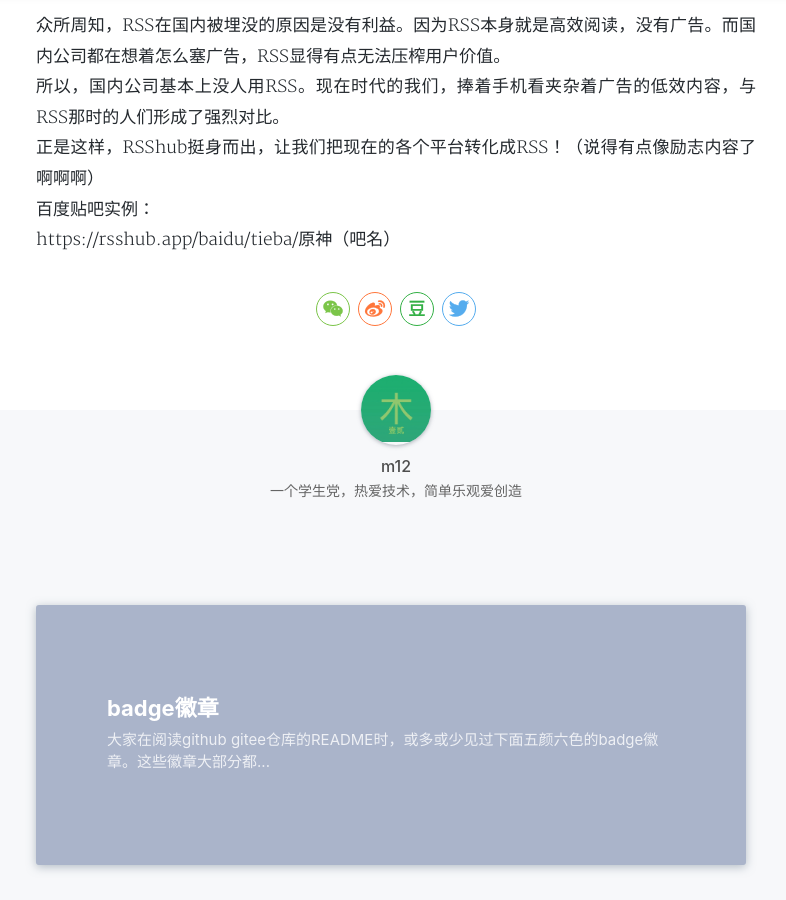
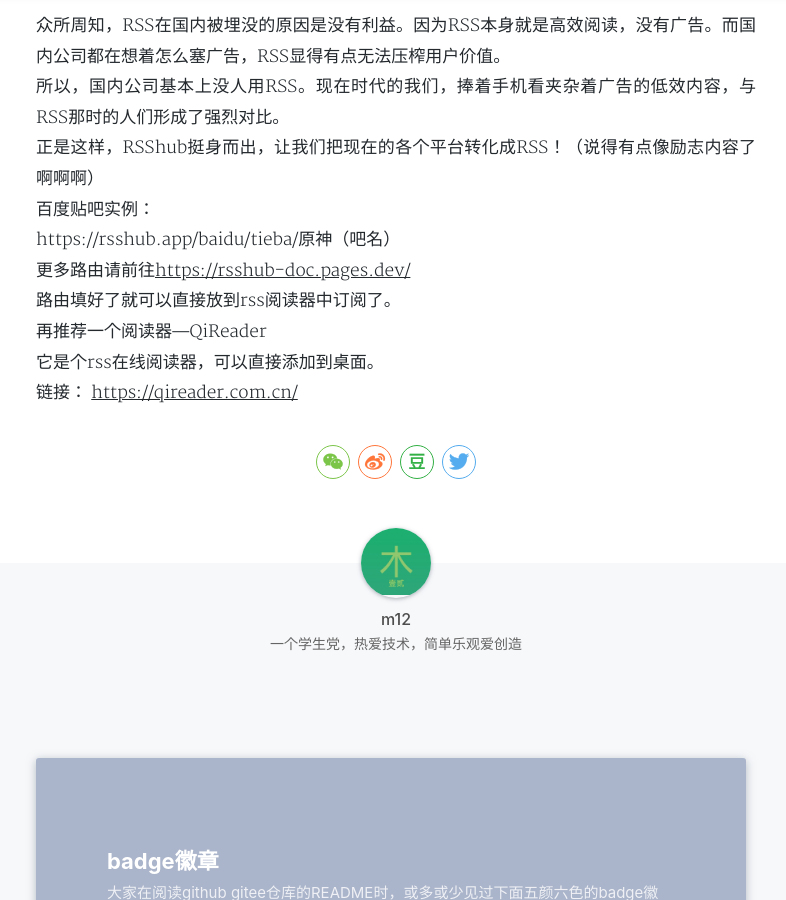
Before and after one commit to m000001002/m000001002.github.io, a Jekyll site: the page built from _posts/2024-01-21-RSShub.md, in a window 1280 px wide and 900 px high, scrolled down 527 px. Shown: the whole window, without its empty margins (244-1030 px from the left). Built offline with Jekyll 4.4.1, drawn with Linux system fonts in a browser that asks for light colours; nearby versions of some CDN libraries; comment, search, counter and statistics services are not loaded; a style sheet for code colours, icons or effects is not loaded.

Commit message:
Update 2024-01-21-RSShub.md

```diff
--- a/_posts/2024-01-21-RSShub.md
+++ b/_posts/2024-01-21-RSShub.md
@@ -11,3 +11,9 @@
 正是这样，RSShub挺身而出，让我们把现在的各个平台转化成RSS！（说得有点像励志内容了啊啊啊）
 百度贴吧实例：
 https://rsshub.app/baidu/tieba/原神（吧名）
+更多路由请前往<https://rsshub-doc.pages.dev/>
+路由填好了就可以直接放到rss阅读器中订阅了。
+再推荐一个阅读器—QiReader
+它是个rss在线阅读器，可以直接添加到桌面。
+链接：
+<https://qireader.com.cn/>
```
